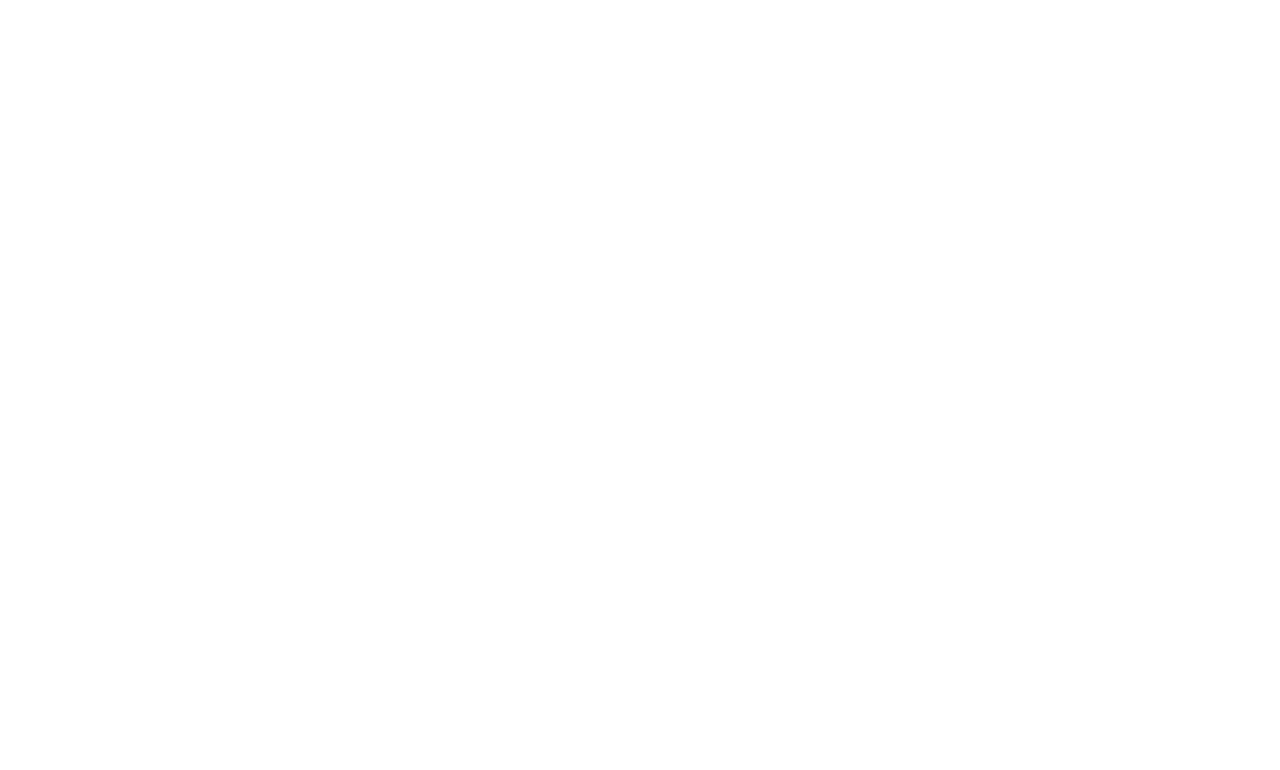
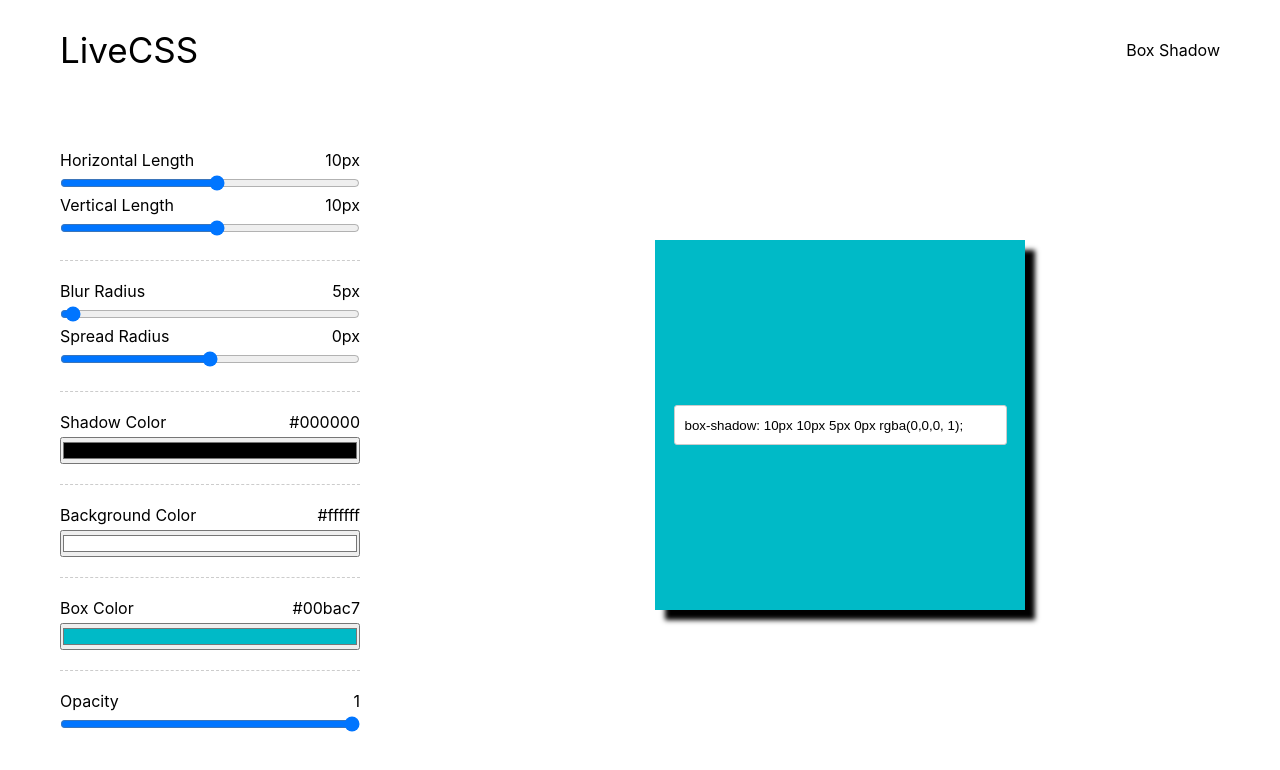
Before and after one commit to mehmetsagir/live-css, a Next.js app: page / in a window 1280 px wide. Shown: the top 770 px of the page. Built offline with nearby package versions, Linux system fonts and the light colour scheme.

Commit message:
Add box-shadow

```diff
--- a/pages/_app.js
+++ b/pages/_app.js
@@ -1,5 +1,8 @@
 import Head from 'next/head'
+import Link from 'next/link'
+import styled from 'styled-components'
 import '../styles/globals.css'
+
 
 function MyApp({ Component, pageProps }) {
   return (
@@ -11,10 +14,35 @@ function MyApp({ Component, pageProps }) {
         <title>Live CSS</title>
       </Head>
       <div className="container">
+        <NavContainer>
+          <h3>LiveCSS</h3>
+          <nav>
+            <Link href="/">
+              <a>Box Shadow</a>
+            </Link>
+          </nav>
+        </NavContainer>
         <Component {...pageProps} />
       </div>
     </>
   )
 }
 
+const NavContainer = styled.div`
+  height: 100px;
+  display: flex;
+  align-items: center;
+  justify-content: space-between;
+
+  h3 {
+    font-size: 35px;
+    font-weight: 400;
+  }
+
+  nav a {
+    &:hover {
+      text-decoration: underline;
+    }
+  }
+`
 export default MyApp
--- a/pages/index.js
+++ b/pages/index.js
@@ -1,5 +1,179 @@
+import { useEffect, useState } from 'react'
+import styled from 'styled-components'
+
 export default function Home() {
+  const [horizontalLength, setHorizontalLength] = useState(10)
+  const [verticalLength, setVerticalLength] = useState(10)
+  const [blurRadius, setBlurRadius] = useState(5)
+  const [spreadRadius, setSpreadRadius] = useState(0)
+  const [shadowColor, setShadowColor] = useState('#000000')
+  const [backgroundColor, setBackgroundColor] = useState('#ffffff')
+  const [boxColor, setBoxColor] = useState('#00bac7')
+  const [opacity, setOpacity] = useState(1)
+  const [shadowOpacity, setShadowOpacity] = useState(100)
+  const [copied, setCopied] = useState(false)
+
+
+  useEffect(() => {
+    if(shadowOpacity == 100 || shadowOpacity == 0) {
+      shadowOpacity == 100 ? setOpacity(1) : setOpacity(shadowOpacity)
+      return;
+    }
+
+    shadowOpacity < 10 ? setOpacity('0.0' + shadowOpacity) : setOpacity('0.' + shadowOpacity)
+  }, [shadowOpacity])
+
+  function boxShadow(){
+    var c;
+    if(/^#([A-Fa-f0-9]{3}){1,2}$/.test(shadowColor)){
+        c= shadowColor.substring(1).split('');
+        if(c.length== 3){
+            c= [c[0], c[0], c[1], c[1], c[2], c[2]];
+        }
+        c= '0x'+c.join('');
+        return `${horizontalLength}px ${verticalLength}px ${blurRadius}px ${spreadRadius}px rgba(${[(c>>16)&255, (c>>8)&255, c&255].join(',')}, ${opacity})`
+    }
+  }
+
+  function copyToClipboard(target) {
+    target.select()
+    document.execCommand('copy')
+    setCopied(true)
+    setTimeout(() => {
+      setCopied(false)
+    }, 1500);
+  }
+
   return (
-    <div></div>
+    <Container settings={{
+      backgroundColor,
+      boxColor,
+      boxShadow,
+      copied
+    }
+    }>
+      <div className="settings">
+        <div className="row">
+          <p>Horizontal Length <span>{ horizontalLength }px</span></p>
+          <input type="range" min="-200" max="200" value={horizontalLength} onChange={(e) => setHorizontalLength(e.target.value)} />
+        </div>
+        <div className="row">
+          <p>Vertical Length <span>{ verticalLength }px</span></p>
+          <input type="range" min="-200" max="200" value={verticalLength} onChange={(e) => setVerticalLength(e.target.value)} />
+        </div>
+        <div className="br"></div>
+        <div className="row">
+          <p>Blur Radius <span>{ blurRadius }px</span></p>
+          <input type="range" min="0" max="300" value={blurRadius} onChange={(e) => setBlurRadius(e.target.value)} />
+        </div>
+        <div className="row">
+          <p>Spread Radius <span>{ spreadRadius }px</span></p>
+          <input type="range" min="-200" max="200" value={spreadRadius} onChange={(e) => setSpreadRadius(e.target.value)} />
+        </div>
+        <div className="br"></div>
+        <div className="row">
+          <p>Shadow Color <span>{ shadowColor }</span></p>
+          <input type="color" value={shadowColor} onChange={(e) => setShadowColor(e.target.value)} />
+        </div>
+        <div className="br"></div>
+        <div className="row">
+          <p>Background Color <span>{ backgroundColor }</span></p>
+          <input type="color" value={backgroundColor} onChange={(e) => setBackgroundColor(e.target.value)} />
+        </div>
+        <div className="br"></div>
+        <div className="row">
+          <p>Box Color <span>{ boxColor }</span></p>
+          <input type="color" value={boxColor} onChange={(e) => setBoxColor(e.target.value)} />
+        </div>
+        <div className="br"></div>
+        <div className="row">
+          <p>Opacity <span>{ opacity }</span></p>
+          <input type="range" min="0" max="100" value={shadowOpacity} onChange={(e) => setShadowOpacity(e.target.value)} />
+        </div>
+      </div>
+
+      <div className="review">
+        <div className="box">
+          <input type="text" readOnly value={`box-shadow: ${boxShadow()};`} onClick={(e) => copyToClipboard(e.target)} />
+        </div>
+      </div>
+      <div className="copied">
+        Copied!
+      </div>
+    </Container>
   )
 }
+
+const Container = styled.main`
+  padding: 50px 0;
+  display: flex;
+
+  .settings {
+    max-width: max-content;
+    display: flex;
+    flex-direction: column;
+    padding-right: 100px;
+    .br {
+      border-top: 1px dashed #ccc;
+      margin: 20px 0;
+    }
+    .row {
+      width: 300px;
+      p {
+        display: flex;
+        justify-content: space-between;
+        margin-bottom: 5px;
+      }
+      input {
+        width: 100%;
+      }
+    }
+  }
+  .review {
+    flex: 1;
+    height: 550px;
+    background: ${({settings}) => settings.backgroundColor};
+    display: grid;
+    place-items: center;
+
+    .box {
+      width: 370px;
+      height: 370px;
+      background: ${({settings}) => settings.boxColor};
+      box-shadow: ${({settings}) => settings.boxShadow};
+      display: grid;
+      place-items: center;
+      z-index: 4;
+      input {
+        width: 90%;
+        height: 40px;
+        padding: 0 10px;
+        border: 1px solid #ccc;
+        border-radius: 3px;
+      }
+    }
+  }
+  .copied {
+    width: 200px;
+    line-height: 30px;
+    padding: 5px 15px;
+    border-radius: 3px;
+    color: #fff;
+    background: green;
+    position: fixed;
+    left: 50%;
+    transform: translateX(-50%);
+    display: ${({settings}) => settings.copied ? 'block' : 'none'};
+    animation: fade 300ms forwards;
+  }
+  @keyframes fade {
+    from {
+      top: 0;
+      opacity: 0;
+    }
+    to{
+      top: 30px;
+      opacity: 1;
+    }
+  }
+`
```
